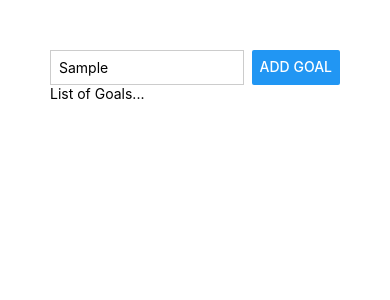
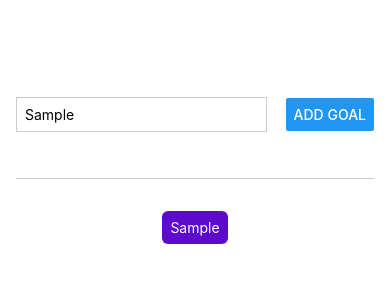
Before and after one commit to aaronmug/RNCourse, a React Native app: screen / in a window 390 px wide. Both pictures are taken after typing "Sample" into the empty fields and a click on the button "ADD GOAL". Shown: the top 300 px of the page. Built offline with nearby package versions, Linux system fonts and the light colour scheme.

Commit message:
Course goals commit

```diff
--- a/App.js
+++ b/App.js
@@ -1,14 +1,34 @@
+import { useState } from "react";
 import { Button, StyleSheet, Text, TextInput, View } from "react-native";
 
 export default function App() {
+  const [enteredGoalText, setEnteredGoalText] = useState("");
+  const [goals, setGoals] = useState([]);
+
+  function goalInputHandler(enteredText) {
+    setEnteredGoalText(enteredText);
+  }
+
+  function addGoalHandler() {
+    setGoals((currentGoals) => [...currentGoals, enteredGoalText]);
+  }
+
   return (
     <View style={styles.appContainer}>
       <View style={styles.inputContainer}>
-        <TextInput placeholder="Your course goal" style={styles.textInput} />
-        <Button title="Add Goal" />
+        <TextInput
+          placeholder="Your course goal"
+          style={styles.textInput}
+          onChangeText={goalInputHandler}
+        />
+        <Button title="Add Goal" onPress={addGoalHandler} />
       </View>
-      <View>
-        <Text>List of Goals...</Text>
+      <View style={styles.goalsContainer}>
+        {goals.map((goal, index) => (
+          <View key={index} style={styles.goalItem}>
+            <Text style={styles.goalText}>{goal}</Text>
+          </View>
+        ))}
       </View>
     </View>
   );
@@ -16,17 +36,37 @@
 
 const styles = StyleSheet.create({
   appContainer: {
-    padding: 50,
+    flex: 1,
+    paddingTop: 50,
+    paddingHorizontal: 16,
   },
   inputContainer: {
+    flex: 1,
     flexDirection: "row",
     justifyContent: "space-between",
+    alignItems: "center",
+    marginBottom: 24,
+    borderBottomWidth: 1,
+    borderBottomColor: "#cccccc",
   },
   textInput: {
     borderWidth: 1,
     borderColor: "#cccccc",
-    width: "80%",
+    width: "70%",
     marginRight: 8,
     padding: 8,
   },
+  goalsContainer: {
+    flex: 5,
+    alignItems: "center",
+  },
+  goalItem: {
+    margin: 8,
+    padding: 8,
+    borderRadius: 6,
+    backgroundColor: "#5e0acc",
+  },
+  goalText: {
+    color: "white", // react native styles do not cascade
+  },
 });
```
